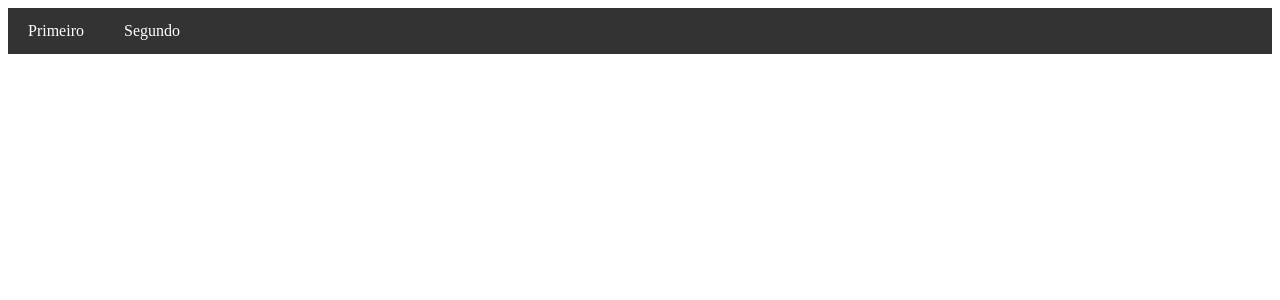
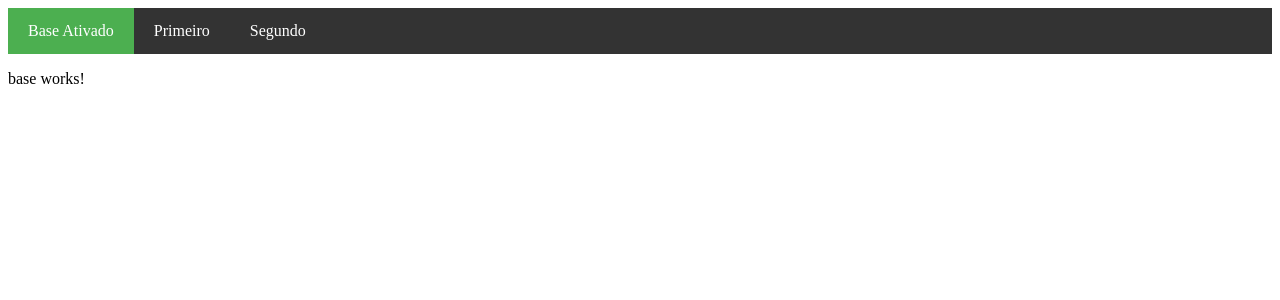
Before and after one commit to filipe-fff/Udemy-angular-roteamento-basico, an Angular app in the folder roteamento-basico/aulas/1-roteamento-basico/: page /componentes in a window 1280 px wide. Before the commit this address led to /. Shown: the top 300 px of the page. Built offline with nearby package versions, Linux system fonts and the light colour scheme.

Commit message:
exact no router

```diff
--- a/roteamento-basico/aulas/1-roteamento-basico/src/app/app.component.html
+++ b/roteamento-basico/aulas/1-roteamento-basico/src/app/app.component.html
@@ -1,11 +1,16 @@
 <div class="menu">
-  <div class="menu__item" routerLinkActive="menu__item--selected" #rlaPrimeiro="routerLinkActive">
-      <a class="menu__link" routerLink="/primeiro">
-        Primeiro {{ rlaPrimeiro.isActive ? "Ativado" : "" }}
+  <div class="menu__item" routerLinkActive="menu__item--selected" [routerLinkActiveOptions]="{ exact: true }" #rlaBase="routerLinkActive">
+      <a class="menu__link" routerLink="componentes">
+        Base {{ rlaBase.isActive ? "Ativado" : "" }}
       </a>
   </div>
-  <div class="menu__item" routerLinkActive="menu__item--selected" #rlaSegundo="routerLinkActive">
-      <a class="menu__link" routerLink="/segundo">
+  <div class="menu__item" routerLinkActive="menu__item--selected" [routerLinkActiveOptions]="{ exact: true }" #rlaPrimeiro="routerLinkActive">
+    <a class="menu__link" routerLink="componentes/primeiro">
+      Primeiro {{ rlaPrimeiro.isActive ? "Ativado" : "" }}
+    </a>
+</div>
+  <div class="menu__item" routerLinkActive="menu__item--selected" [routerLinkActiveOptions]="{ exact: true }" #rlaSegundo="routerLinkActive">
+      <a class="menu__link" routerLink="componentes/segundo">
         Segundo {{ rlaSegundo.isActive ? "Ativado" : "" }}
       </a>
   </div>
--- /dev/null
+++ b/roteamento-basico/aulas/1-roteamento-basico/src/app/components/base/base.component.html
@@ -0,0 +1 @@
+<p>base works!</p>
```
Also changed, not shown: roteamento-basico/aulas/1-roteamento-basico/src/app/app.routes.ts (+9 -2 lines), roteamento-basico/aulas/1-roteamento-basico/src/app/components/base/base.component.ts (added, +12 -0 lines), roteamento-basico/aulas/1-roteamento-basico/src/app/components/base/base.component.scss (added), 1 other file (tests, documents, lock files or other folders).
